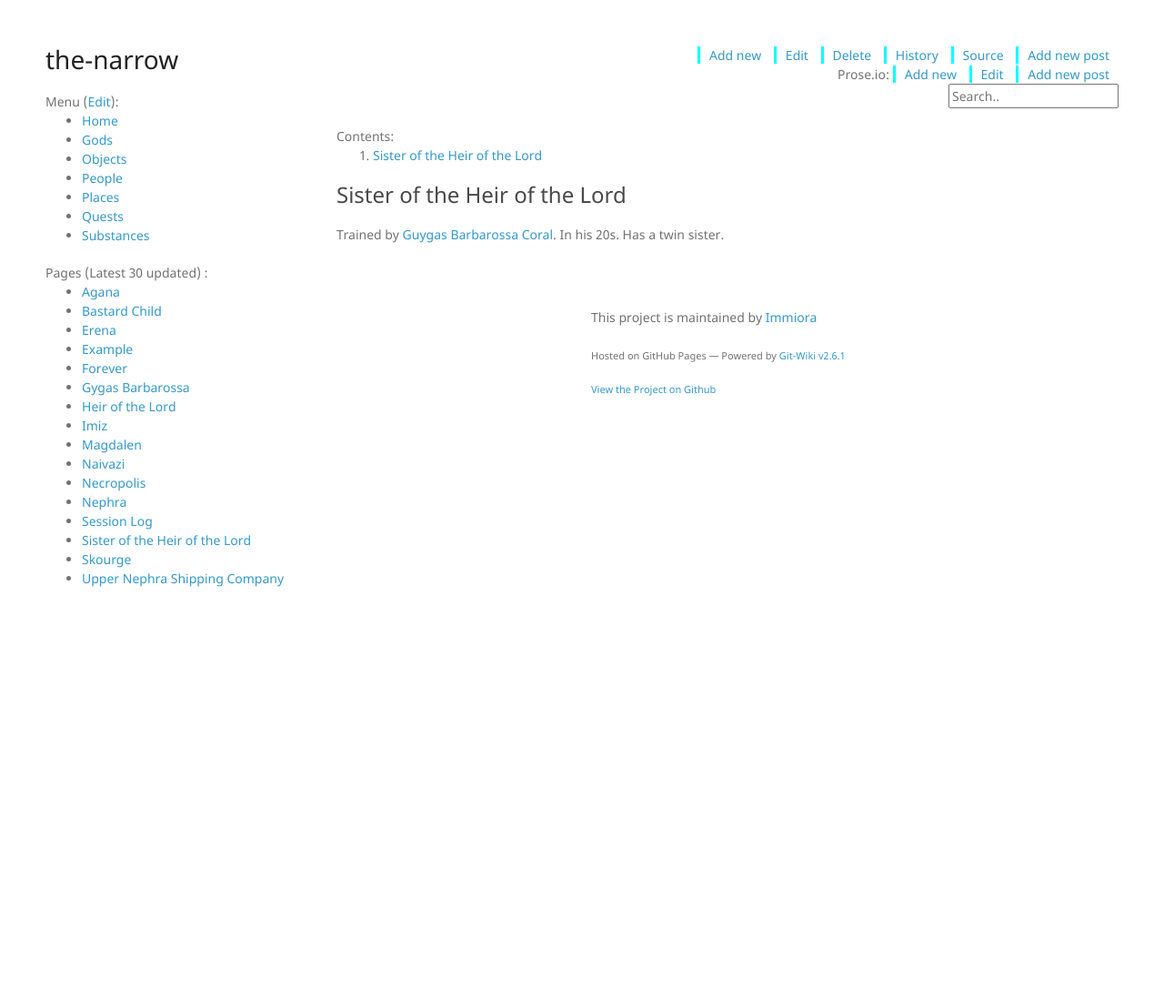
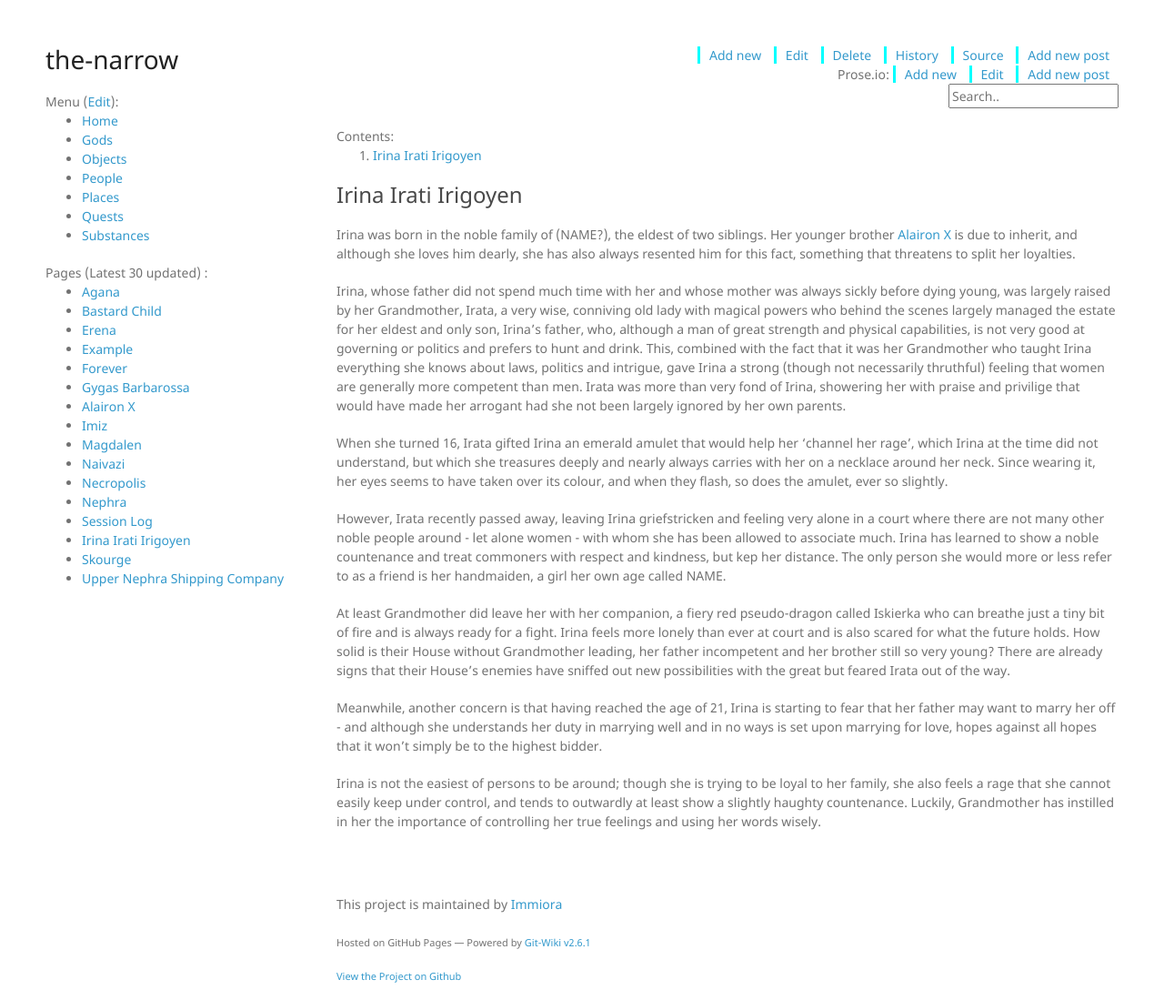
Before and after one commit to Immiora/the-narrow, a Jekyll site: the page built from wiki/people/SisterofHeirOfTheLord.md, in a window 1280 px wide. Shown: the whole page at 91% size. Built offline with Jekyll 4.4.1, drawn with Linux system fonts in a browser that asks for light colours; nearby versions of some CDN libraries; before the commit the page ends 900 px from its top, so only the background shows below that.

Commit message:
main characters

```diff
--- a/wiki/people/HeirofTheLord.md
+++ b/wiki/people/HeirofTheLord.md
@@ -1,8 +1,8 @@
 ---
-title: Heir of the Lord
+title: Alairon X
 categories: people
 ---
 
-### Heir of the Lord
+### Alairon X
 
-Trained by [Guygas Barbarossa Coral](GuygasBarbarossaCoral). In his 20s. Has a twin sister.
+Trained by [Gygas Barbarossa](GygasBarbarossa). In his 20s. Brother of [Irina Irati Irigoyen](IrinaIratiIrigoyen).
--- a/wiki/people/SisterofHeirOfTheLord.md
+++ b/wiki/people/SisterofHeirOfTheLord.md
@@ -1,8 +1,20 @@
 ---
-title: Sister of the Heir of the Lord
+title: Irina Irati Irigoyen
 categories: people
 ---
 
-### Sister of the Heir of the Lord
+### Irina Irati Irigoyen
 
-Trained by [Guygas Barbarossa Coral](GuygasBarbarossaCoral). In his 20s. Has a twin sister.
+Irina was born in the noble family of (NAME?), the eldest of two siblings. Her younger brother [Alairon X](AlaironX) is due to inherit, and although she loves him dearly, she has also always resented him for this fact, something that threatens to split her loyalties.
+
+Irina, whose father did not spend much time with her and whose mother was always sickly before dying young, was largely raised by her Grandmother, Irata, a very wise, conniving old lady with magical powers who behind the scenes largely managed the estate for her eldest and only son, Irina's father, who, although a man of great strength and physical capabilities, is not very good at governing or politics and prefers to hunt and drink. This, combined with the fact that it was her Grandmother who taught Irina everything she knows about laws, politics and intrigue, gave Irina a strong (though not necessarily thruthful) feeling that women are generally more competent than men. Irata was more than very fond of Irina, showering her with praise and privilige that would have made her arrogant had she not been largely ignored by her own parents.
+
+When she turned 16, Irata gifted Irina an emerald amulet that would help her 'channel her rage', which Irina at the time did not understand, but which she treasures deeply and nearly always carries with her on a necklace around her neck. Since wearing it, her eyes seems to have taken over its colour, and when they flash, so does the amulet, ever so slightly.
+
+However, Irata recently passed away, leaving Irina griefstricken and feeling very alone in a court where there are not many other noble people around - let alone women - with whom she has been allowed to associate much. Irina has learned to show a noble countenance and treat commoners with respect and kindness, but kep her distance. The only person she would more or less refer to as a friend is her handmaiden, a girl her own age called NAME.
+
+At least Grandmother did leave her with her companion, a fiery red pseudo-dragon called Iskierka who can breathe just a tiny bit of fire and is always ready for a fight. Irina feels more lonely than ever at court and is also scared for what the future holds. How solid is their House without Grandmother leading, her father incompetent and her brother still so very young? There are already signs that their House's enemies have sniffed out new possibilities with the great but feared Irata out of the way.
+
+Meanwhile, another concern is that having reached the age of 21, Irina is starting to fear that her father may want to marry her off - and although she understands her duty in marrying well and in no ways is set upon marrying for love, hopes against all hopes that it won't simply be to the highest bidder.
+
+Irina is not the easiest of persons to be around; though she is trying to be loyal to her family, she also feels a rage that she cannot easily keep under control, and tends to outwardly at least show a slightly haughty countenance. Luckily, Grandmother has instilled in her the importance of controlling her true feelings and using her words wisely.
```
